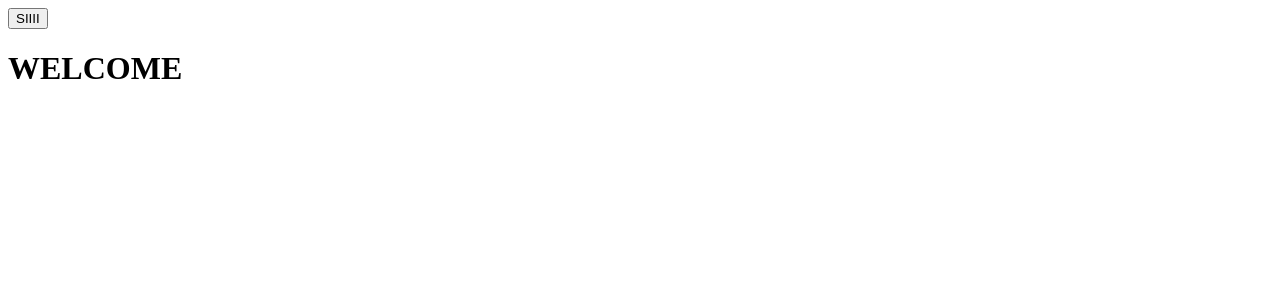
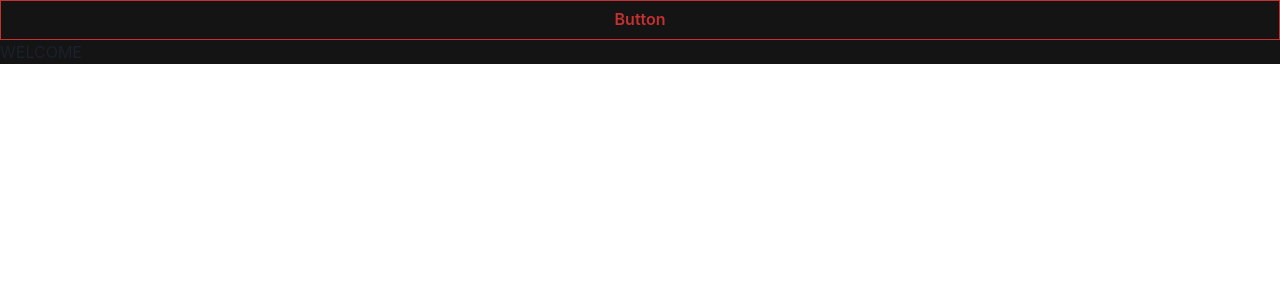
Before and after one commit to nogElBoss/galerydemo, a Next.js app: page / in a window 1280 px wide. Shown: the top 300 px of the page. Built offline with nearby package versions, Linux system fonts and the light colour scheme.

Commit message:
butao alterado

```diff
--- a/components/atoms/button.tsx
+++ b/components/atoms/button.tsx
@@ -1,13 +1,19 @@
+import { Button, layout } from '@chakra-ui/react'
+
 type ButtonType = {
-    lable: string
+    label: string
+    width: string
 }
 
-function Button({ lable }: ButtonType) {
+function Buttona({ label, width }: ButtonType) {
     return (
-        <button className="button">
-            {lable}
-        </button>
+        <Button borderRadius={0} colorScheme="red" variant="outline" width={width} _hover={{
+            backgroundColor: "red.600",
+            color: "black",
+        }}>
+            {label}
+        </Button>
     )
 }
 
-export default Button
+export default Buttona
--- a/components/atoms/mainTitle.tsx
+++ b/components/atoms/mainTitle.tsx
@@ -1,4 +1,4 @@
-
+import { Button, ButtonGroup } from '@chakra-ui/react'
 
 type ButtonType = {
     text: string
@@ -6,12 +6,9 @@ type ButtonType = {
 
 function MainTitle({ text }: ButtonType) {
     return (
-        <>
-            <h1 className="maintitle">
-                {text}
-            </h1>
-        </>
-
+        <h1 color='red'>
+            {text}
+        </h1>
     )
 }
 
--- a/package.json
+++ b/package.json
@@ -9,11 +9,15 @@
     "lint": "next lint"
   },
   "dependencies": {
+    "@chakra-ui/react": "^2.4.2",
+    "@emotion/react": "^11.10.5",
+    "@emotion/styled": "^11.10.5",
     "@types/node": "18.11.9",
     "@types/react": "18.0.25",
     "@types/react-dom": "18.0.9",
     "eslint": "8.28.0",
     "eslint-config-next": "13.0.5",
+    "framer-motion": "^6.5.1",
     "next": "13.0.5",
     "react": "18.2.0",
     "react-dom": "18.2.0",
--- /dev/null
+++ b/pages/_app.js
@@ -0,0 +1,12 @@
+import { ChakraProvider } from '@chakra-ui/react'
+
+
+function MyApp({ Component, pageProps }) {
+    return (
+        <ChakraProvider>
+            <Component {...pageProps} />
+        </ChakraProvider>
+    )
+}
+
+export default MyApp
--- a/pages/index.tsx
+++ b/pages/index.tsx
@@ -1,12 +1,13 @@
+import { Box } from "@chakra-ui/react";
 import Button from "../components/atoms/button";
 import MainTitle from "../components/atoms/mainTitle";
 
 function Home() {
     return (
-        <>
-            <Button lable="SIIII" />
+        <Box backgroundColor="blackAlpha.900">
+            <Button label="Button" width="full" />
             <MainTitle text="WELCOME" />
-        </>
+        </Box>
     )
 
 
```
Also changed, not shown: tsconfig.json (+14 -3 lines), 1 other file (tests, documents, lock files or other folders).
